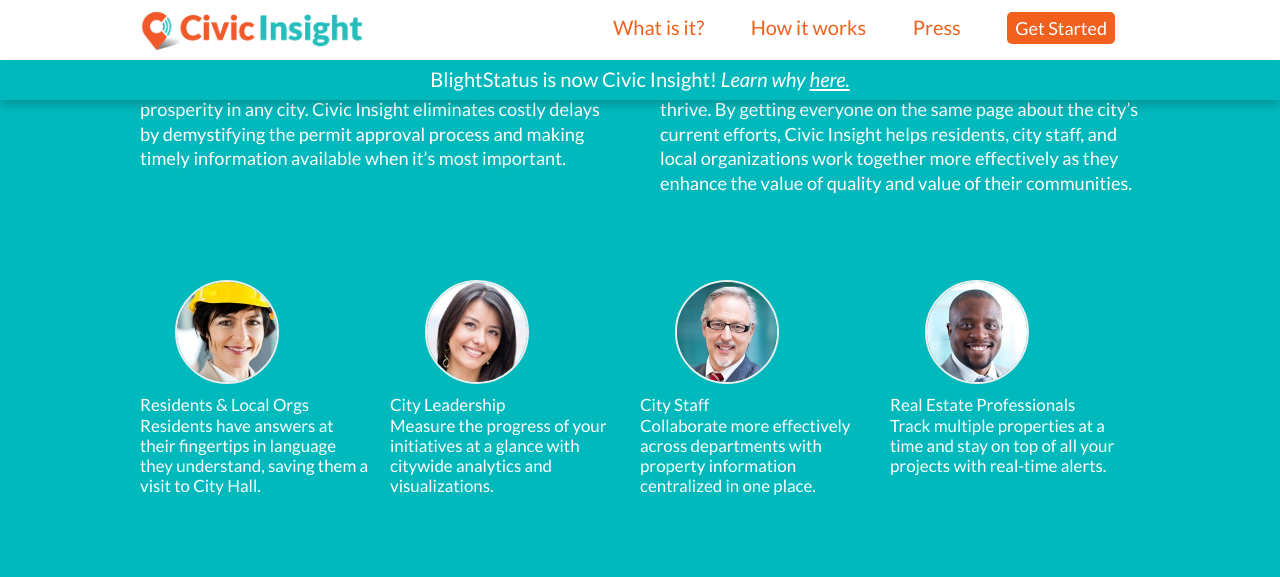
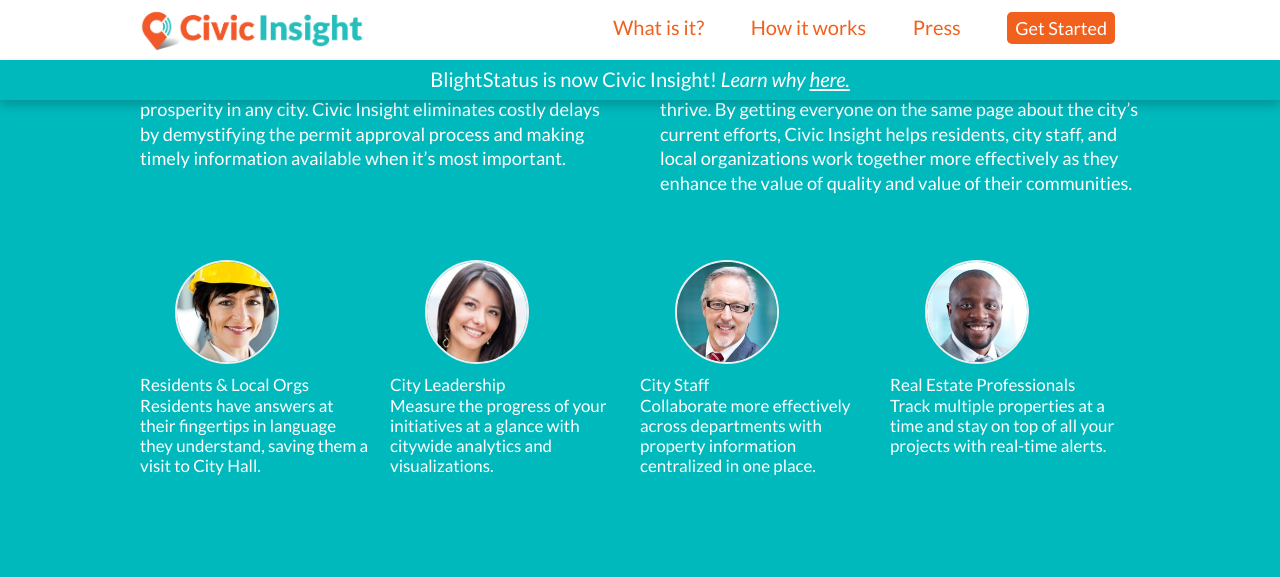
Before and after one commit to civicindustries/civicinsight.com, a Jekyll site: the page built from index.html, in a window 1280 px wide and 1400 px high, scrolled down 1979 px. Shown: the top 577 px of the window. Built offline with Jekyll 4.4.1, drawn with Linux system fonts in a browser that asks for light colours; nearby versions of some CDN libraries; Markdown is read by kramdown in place of the engine named in the settings; grey boxes are pictures that could not be loaded.

Commit message:
clean up markup

```diff
--- a/_includes/home/case-studies.html
+++ b/_includes/home/case-studies.html
@@ -6,44 +6,33 @@
 
     <div class="center"><h1>How It's Used</h1></div>
 
-    <!-- Economic Development -->
+    <!-- Big Picture Stuff -->
     <div id="neighborhood-revitalization" >
       <article class="columns row">
-
-        <div class="row-fluid">
 
           <div class="row-column-left" style="width: 480px; float: left; padding: 20px 0; margin-right: 40px">
             <h3>Building Permits</h3>
             <ul  style="position: relative; list-style: bullet">
               <li>
-
                 Building and development are critical drivers of economic prosperity in any city.
                 Civic Insight eliminates costly delays by demystifying the permit approval process and making
                 timely information available when it’s most important.
-
-
-
               </li>
             </ul>
           </div>
 
           <div class="row-column-right" style="width: 480px; float: left; padding: 20px 0">
-
             <h3>Code Enforcement</h3>
             <ul  style="position: relative; list-style: bullet">
               <li>
                 We all have a vested interest in seeing our communities thrive. By getting everyone on the same page about
                 the city’s current efforts, Civic Insight helps residents, city staff, and local organizations work together
                 more effectively as they enhance the value of quality and value of their communities.
-
-
               </li>
             </ul>
+          </div>
 
-          </div>
-        </article>
-      </div>
-
+      </article>
     </div>
 
 
@@ -51,61 +40,44 @@
 
 
 
-    <!-- Track Properties -->
+
+    <!-- Archetypes -->
     <div id="neighborhood-revitalization" >
       <article class="columns row">
         <div class="row-fluid">
 
               <div class="benefits">
-                <div>
-                  <div class="circular-image"><img src="/images/stock/110296997.jpg"></div>
-                  <div style="" >
-                    <div class="summary">
-                      <div class="title"><strong>Residents &amp; Local Orgs</strong></div>
-                      <p>Residents have answers at their fingertips in language they understand, saving them a visit to City Hall.</p>
+                  <div class="circular-image"><img src="/images/stock/110296997.jpg" /></div>
+                  <div class="summary">
+                    <div class="title"><strong>Residents &amp; Local Orgs</strong></div>
+                    <p>Residents have answers at their fingertips in language they understand, saving them a visit to City Hall.</p>
 
-                    </div>
                   </div>
-                </div>
               </div>
 
               <div class="benefits">
-                <div>
-                  <div class="circular-image"><img src="/images/stock/104071613.jpg"></div>
-                  <div style="" >
-
-                    <div class="summary">
-                      <div class="title"><strong>City Leadership</strong></div>
-                      <p>Measure the progress of your initiatives at a glance with citywide analytics and visualizations.</p>
-                    </div>
-
+                  <div class="circular-image"><img src="/images/stock/104071613.jpg" /></div>
+                  <div class="summary">
+                    <div class="title"><strong>City Leadership</strong></div>
+                    <p>Measure the progress of your initiatives at a glance with citywide analytics and visualizations.</p>
                   </div>
-                </div>
               </div>
 
             <div class="benefits">
-                <div class="circular-image"><img src="/images/stock/159494420.jpg"></div>
-
-                <!-- <div class="circular-image"><img style="width:70px;padding: 10px 35px" src="/images/icon_1564.png"></div>                             -->
-
+                <div class="circular-image"><img src="/images/stock/159494420.jpg" /></div>
                 <div class="summary">
                   <div class="title"><strong>City Staff</strong></div>
-                  <p>
-                    Collaborate more effectively across departments with property information centralized in one place.
-                  </p>
+                  <p>Collaborate more effectively across departments with property information centralized in one place.</p>
                 </div>
             </div>
 
             <div class="benefits">
-                <div class="circular-image"><img src="/images/stock/131916311.jpg"></div>
-
+                <div class="circular-image"><img src="/images/stock/131916311.jpg" /></div>
                 <div class="summary">
                   <div class="title"><strong>Real Estate Professionals</strong></div>
                   <p>Track multiple properties at a time and stay on top of all your projects with real-time alerts. </p>
                 </div>
             </div>
-          </div>
-
 
         </div>
       </article>
--- a/_includes/home/press.html
+++ b/_includes/home/press.html
@@ -19,7 +19,7 @@
               "This is what innovation and change in government looks like"
             </div>
             <div class="speech-bubble-credit">
-              <a href="http://www.nola.com/politics/index.ssf/2012/10/city_launches_website_to_track.html"><img src="images/timespicayune_logo.png" width="200px"></a>
+              <a href="http://www.nola.com/politics/index.ssf/2012/10/city_launches_website_to_track.html"><img src="images/logo_tp.png" width="200px"></a>
             </div>
           </li>
 
@@ -49,11 +49,15 @@
 
     <div class="fullwidth">
       <h4>Also featured in:</h4>
-       <a href="http://www.time.com/time/magazine/article/0,9171,2140202,00.html"><img src="images/TIME_Logo.png" width="120px"></a>
-       <a href="http://blogs.wsj.com/cio/2012/12/04/the-big-easy-hopes-technology-will-solve-hard-recovery-issues/"><img src="images/logo_wsj.png" width="250px"></a>
-      <!--<img src="images/GovLoopLogo.png" width="100px"> -->
-      <a href="http://www.govtech.com/e-government/New-Orleans-Launches-Blighted-Property-Web-App.html"><img src="images/gt_logo.gif" width="250px"></a>
-      <a href="http://www.bestofneworleans.com/blogofneworleans/archives/2012/10/11/city-launches-interactive-blight-map"><img src="images/logoGambit.gif" width="150px"></a>
+       <a href="http://www.time.com/time/magazine/article/0,9171,2140202,00.html"><img src="images/TIME_Logo.png" width="110px"></a>
+       <a href="http://blogs.wsj.com/cio/2012/12/04/the-big-easy-hopes-technology-will-solve-hard-recovery-issues/"><img src="images/the_wall_street_journal_logo.png" width="200px"></a>
+      <img src="images/GovLoopLogo.png" width="100px">
+      <a href="http://www.govtech.com/e-government/New-Orleans-Launches-Blighted-Property-Web-App.html"><img src="images/gt_logo.gif" width="200px"></a>
+      <img src="images/Pbs-newshour.png" width="200px">
+
+
+
+      <!-- <a href="http://www.bestofneworleans.com/blogofneworleans/archives/2012/10/11/city-launches-interactive-blight-map"><img src="images/logoGambit.gif" width="150px"></a> -->
     </div>
 
 
--- a/_includes/home/pricing.html
+++ b/_includes/home/pricing.html
@@ -165,7 +165,7 @@
 
 
 
-    <div class="center" style="padding-top:50px; clear: both">
+    <div class="center questions" style="padding-top:50px; clear: both">
       <p>Questions? Get in touch: <a href="mailto:sales@civicinsight.com">sales@civicinsight.com</a></p>
       <p>Upgrade anytime; downgrade or cancel on an annual basis.</p>
       <p>* Pricing applies to cities with a population of 500k or less.</p>
--- a/stylesheets/style.css
+++ b/stylesheets/style.css
@@ -903,19 +903,23 @@
   font-size: 125%;
   text-align: center;
   line-height: 230%;
+  font-size: 100%;
 }
 
 #clients .quote-text{
 /*  padding: 10px 0;*/
   min-height: 130px;
+  font-size: 100%;
 }
 
 #clients .quote-name{
+  font-size: 100%;
   text-align: right;
   margin: 5px 0;
 }
 
 #clients .watch-video{
+  font-size: 100%;
   text-align: right;
   margin: 5px 0;
 }
@@ -1115,9 +1119,15 @@
   padding: 20px 40px;
   margin-top: 90px;
   clear:both;
+/*  font-size: 90%;*/
 /*  line-height: 200%;*/
 
 }
+
+.price-details p, .price-details li, .questions p{
+  font-size: 100% !important;
+}
+
 
 .pricing-table td{
   font-size: 100%;
```
